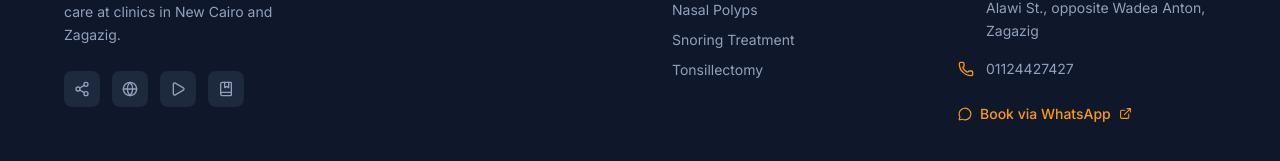
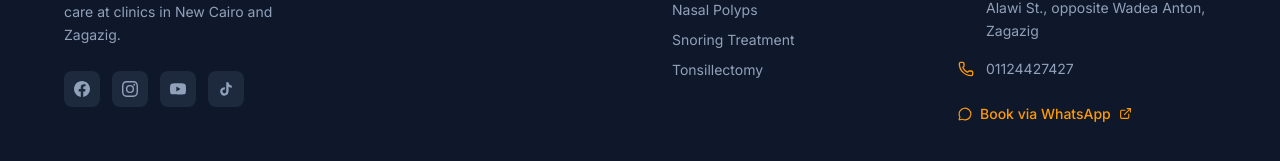
Before and after one commit to moaz890/dr_khairy, a Next.js app: page /blog in a window 1280 px wide. Shown: the part 9239-9400 px from the top of the page. Built offline with nearby package versions, Linux system fonts and the light colour scheme; no server answers.

Commit message:
feat: introduce centralized SocialLinks component and update social media references across the application

```diff
--- a/app/(public)/HomePageContent.tsx
+++ b/app/(public)/HomePageContent.tsx
@@ -29,6 +29,7 @@
 import { testimonials } from "@/lib/data/testimonials";
 import { videos } from "@/lib/data/videos";
 import { useLanguage } from "@/lib/i18n/LanguageContext";
+import SocialLinks from "@/components/public/SocialLinks";
 
 const statIcons: Record<string, React.ElementType> = {
   Calendar,
@@ -95,6 +96,13 @@
                     {badge}
                   </div>
                 ))}
+              </div>
+
+              <div className="mt-8">
+                <p className="text-slate-400 text-xs font-semibold uppercase tracking-wider mb-3">
+                  {t.hero.followUs}
+                </p>
+                <SocialLinks variant="hero" />
               </div>
             </div>
 
--- a/components/public/Footer.tsx
+++ b/components/public/Footer.tsx
@@ -3,12 +3,12 @@
 import { useState } from "react";
 import Link from "next/link";
 import Image from "next/image";
-import { Phone, MapPin, Share2, Globe, Play, ExternalLink, BookMarked, MessageCircle } from "lucide-react";
+import { Phone, MapPin, ExternalLink, MessageCircle } from "lucide-react";
 import { useLanguage } from "@/lib/i18n/LanguageContext";
-import { doctorProfile } from "@/lib/data/doctor";
 import { clinics } from "@/lib/data/clinics";
 import { footerServiceLinks } from "@/lib/data/navigation";
 import { whatsappUrl } from "@/lib/constants/whatsapp";
+import SocialLinks from "@/components/public/SocialLinks";
 
 export default function Footer() {
   const [logoError, setLogoError] = useState(false);
@@ -52,25 +52,7 @@
               </div>
             </Link>
             <p className="text-sm text-slate-400 leading-relaxed mb-6">{t.footer.desc}</p>
-            <div className="flex items-center gap-3">
-              {[
-                { icon: Share2, label: t.footer.social.twitter },
-                { icon: Globe, label: t.footer.social.linkedin },
-                { icon: Play, label: t.footer.social.youtube },
-                { icon: BookMarked, label: t.footer.social.researchgate },
-              ].map(({ icon: Icon, label }) => (
-                <a
-                  key={label}
-                  href="#"
-                  aria-label={label}
-                  className="w-9 h-9 rounded-lg bg-slate-800 flex items-center justify-center text-slate-400 hover:text-white transition-all duration-200"
-                  onMouseEnter={(e) => (e.currentTarget.style.backgroundColor = "var(--gold-600)")}
-                  onMouseLeave={(e) => (e.currentTarget.style.backgroundColor = "")}
-                >
-                  <Icon size={16} />
-                </a>
-              ))}
-            </div>
+            <SocialLinks variant="footer" />
           </div>
 
           <div>
--- /dev/null
+++ b/components/public/SocialLinks.tsx
@@ -0,0 +1,89 @@
+import { socialLinkList, type SocialKey } from "@/lib/constants/socials";
+import { useLanguage } from "@/lib/i18n/LanguageContext";
+import { cn } from "@/lib/utils";
+
+type SocialLinksProps = {
+  variant?: "hero" | "footer";
+  className?: string;
+};
+
+function SocialIcon({ platform, className }: { platform: SocialKey; className?: string }) {
+  const props = { className, fill: "currentColor", "aria-hidden": true as const };
+
+  if (platform === "facebook") {
+    return (
+      <svg viewBox="0 0 24 24" {...props}>
+        <path d="M24 12.073C24 5.405 18.627 0 12 0S0 5.405 0 12.073C0 18.1 4.388 23.094 10.125 24v-8.437H7.078v-3.49h3.047V9.43c0-3.007 1.792-4.669 4.533-4.669 1.312 0 2.686.235 2.686.235v2.953H15.83c-1.491 0-1.956.925-1.956 1.874v2.25h3.328l-.532 3.49h-2.796V24C19.612 23.094 24 18.1 24 12.073z" />
+      </svg>
+    );
+  }
+
+  if (platform === "youtube") {
+    return (
+      <svg viewBox="0 0 24 24" {...props}>
+        <path d="M23.498 6.186a3.016 3.016 0 0 0-2.122-2.136C19.505 3.545 12 3.545 12 3.545s-7.505 0-9.377.505A3.017 3.017 0 0 0 .502 6.186C0 8.07 0 12 0 12s0 3.93.502 5.814a3.016 3.016 0 0 0 2.122 2.136c1.871.505 9.376.505 9.376.505s7.505 0 9.377-.505a3.015 3.015 0 0 0 2.122-2.136C24 15.93 24 12 24 12s0-3.93-.502-5.814zM9.545 15.568V8.432L15.818 12l-6.273 3.568z" />
+      </svg>
+    );
+  }
+
+  if (platform === "instagram") {
+    return (
+      <svg viewBox="0 0 24 24" {...props}>
+        <path d="M12 2.163c3.204 0 3.584.012 4.85.07 3.252.148 4.771 1.691 4.919 4.919.058 1.265.069 1.645.069 4.849 0 3.205-.012 3.584-.069 4.849-.149 3.225-1.664 4.771-4.919 4.919-1.266.058-1.644.07-4.85.07-3.204 0-3.584-.012-4.849-.07-3.26-.149-4.771-1.699-4.919-4.92-.058-1.265-.07-1.644-.07-4.849 0-3.204.013-3.583.07-4.849.149-3.227 1.664-4.771 4.919-4.919 1.266-.057 1.645-.069 4.849-.069zM12 0C8.741 0 8.333.014 7.053.072 2.695.272.273 2.69.073 7.052.014 8.333 0 8.741 0 12c0 3.259.014 3.668.072 4.948.2 4.358 2.618 6.78 6.98 6.98C8.333 23.986 8.741 24 12 24c3.259 0 3.668-.014 4.948-.072 4.354-.2 6.782-2.618 6.979-6.98.059-1.28.073-1.689.073-4.948 0-3.259-.014-3.667-.072-4.947-.196-4.354-2.617-6.78-6.979-6.98C15.668.014 15.259 0 12 0zm0 5.838a6.162 6.162 0 1 0 0 12.324 6.162 6.162 0 0 0 0-12.324zM12 16a4 4 0 1 1 0-8 4 4 0 0 1 0 8zm6.406-11.845a1.44 1.44 0 1 0 0 2.881 1.44 1.44 0 0 0 0-2.881z" />
+      </svg>
+    );
+  }
+
+  return (
+    <svg viewBox="0 0 24 24" {...props}>
+      <path d="M19.59 6.69a4.83 4.83 0 0 1-3.77-4.25V2h-3.45v13.67a2.89 2.89 0 0 1-5.2 1.74 2.89 2.89 0 0 1 2.31-4.64 2.93 2.93 0 0 1 .88.13V9.4a6.84 6.84 0 0 0-1-.05A6.33 6.33 0 0 0 5 20.1a6.34 6.34 0 0 0 10.86-4.43v-7a8.16 8.16 0 0 0 4.77 1.52v-3.4a4.85 4.85 0 0 1-1-.1z" />
+    </svg>
+  );
+}
+
+export default function SocialLinks({ variant = "footer", className }: SocialLinksProps) {
+  const { t } = useLanguage();
+
+  const labelMap: Record<SocialKey, string> = {
+    facebook: t.footer.social.facebook,
+    instagram: t.footer.social.instagram,
+    youtube: t.footer.social.youtube,
+    tiktok: t.footer.social.tiktok,
+  };
+
+  const buttonClass =
+    variant === "hero"
+      ? "w-10 h-10 rounded-xl bg-white/10 border border-white/20 flex items-center justify-center text-white/80 hover:text-white hover:bg-white/20 transition-all duration-200"
+      : "w-9 h-9 rounded-lg bg-slate-800 flex items-center justify-center text-slate-400 hover:text-white transition-all duration-200";
+
+  return (
+    <div className={cn("flex items-center gap-3", className)}>
+      {socialLinkList.map(({ key, href }) => (
+        <a
+          key={key}
+          href={href}
+          target="_blank"
+          rel="noopener noreferrer"
+          aria-label={labelMap[key]}
+          className={buttonClass}
+          onMouseEnter={
+            variant === "footer"
+              ? (e) => {
+                  e.currentTarget.style.backgroundColor = "var(--gold-600)";
+                }
+              : undefined
+          }
+          onMouseLeave={
+            variant === "footer"
+              ? (e) => {
+                  e.currentTarget.style.backgroundColor = "";
+                }
+              : undefined
+          }
+        >
+          <SocialIcon platform={key} className="w-4 h-4" />
+        </a>
+      ))}
+    </div>
+  );
+}
--- /dev/null
+++ b/lib/constants/socials.ts
@@ -0,0 +1,15 @@
+export const SOCIAL_LINKS = {
+  facebook: "https://www.facebook.com/nosejob.rhinoplasty",
+  instagram: "https://www.instagram.com/dr_mohamed_rabea",
+  youtube: "https://www.youtube.com/@mohamedrabea1",
+  tiktok: "https://www.tiktok.com/@mohamedrabea5892",
+} as const;
+
+export type SocialKey = keyof typeof SOCIAL_LINKS;
+
+export const socialLinkList: { key: SocialKey; href: string }[] = [
+  { key: "facebook", href: SOCIAL_LINKS.facebook },
+  { key: "instagram", href: SOCIAL_LINKS.instagram },
+  { key: "youtube", href: SOCIAL_LINKS.youtube },
+  { key: "tiktok", href: SOCIAL_LINKS.tiktok },
+];
--- a/lib/data/doctor.ts
+++ b/lib/data/doctor.ts
@@ -1,6 +1,7 @@
 // Doctor profile — Prof. Dr. Mohammed Rabea Khairy (ENT)
 
 import { whatsappUrl } from "@/lib/constants/whatsapp";
+import { SOCIAL_LINKS } from "@/lib/constants/socials";
 
 type T = { en: string; ar: string };
 
@@ -50,10 +51,5 @@
   ] as T[],
   phone: "01124427427",
   whatsapp: whatsappUrl("doctor-profile"),
-  socials: {
-    twitter: "https://twitter.com/",
-    linkedin: "https://linkedin.com/",
-    youtube: "https://youtube.com/",
-    researchgate: "https://researchgate.net/",
-  },
+  socials: SOCIAL_LINKS,
 };
--- a/lib/i18n/translations.ts
+++ b/lib/i18n/translations.ts
@@ -45,6 +45,7 @@
         book: "Book via WhatsApp",
         conferences: "ENT Surgeries",
       },
+      followUs: "Follow us",
     },
     stats: {
       experience: "Years of Experience",
@@ -270,10 +271,10 @@
       copyright: "All rights reserved.",
       disclaimer: "Medical information provided for educational purposes only. Always consult your physician.",
       social: {
-        twitter: "X / Twitter",
-        linkedin: "LinkedIn",
+        facebook: "Facebook",
+        instagram: "Instagram",
         youtube: "YouTube",
-        researchgate: "ResearchGate",
+        tiktok: "TikTok",
       },
     },
     common: {
@@ -354,6 +355,7 @@
         book: "احجز عبر واتساب",
         conferences: "جراحات الأنف والأذن",
       },
+      followUs: "تابعنا",
     },
     stats: {
       experience: "سنوات الخبرة",
@@ -579,10 +581,10 @@
       copyright: "جميع الحقوق محفوظة.",
       disclaimer: "المعلومات الطبية مقدمة لأغراض تعليمية فقط. استشر طبيبك دائماً.",
       social: {
-        twitter: "إكس / تويتر",
-        linkedin: "لينكدإن",
+        facebook: "فيسبوك",
+        instagram: "إنستغرام",
         youtube: "يوتيوب",
-        researchgate: "ريزيرش جيت",
+        tiktok: "تيك توك",
       },
     },
     common: {
--- a/lib/seo/schema.ts
+++ b/lib/seo/schema.ts
@@ -57,7 +57,12 @@
       "Otolaryngologic",
       "PlasticSurgery",
     ],
-    sameAs: [doctorProfile.socials.youtube, doctorProfile.socials.linkedin],
+    sameAs: [
+      doctorProfile.socials.facebook,
+      doctorProfile.socials.instagram,
+      doctorProfile.socials.youtube,
+      doctorProfile.socials.tiktok,
+    ],
   }));
 }
 
@@ -99,9 +104,10 @@
       addressCountry: "EG",
     })),
     sameAs: [
+      doctorProfile.socials.facebook,
+      doctorProfile.socials.instagram,
       doctorProfile.socials.youtube,
-      doctorProfile.socials.linkedin,
-      doctorProfile.socials.researchgate,
+      doctorProfile.socials.tiktok,
     ],
   };
 }
```
